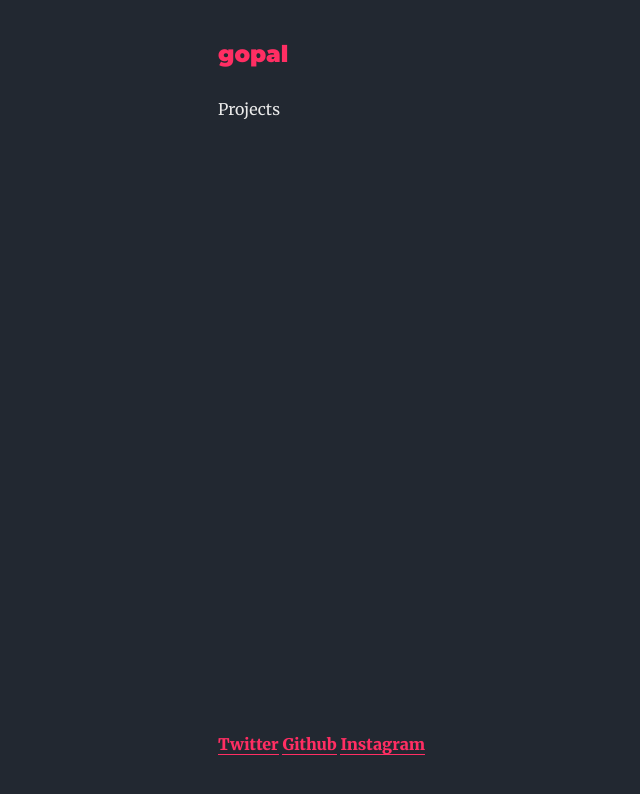
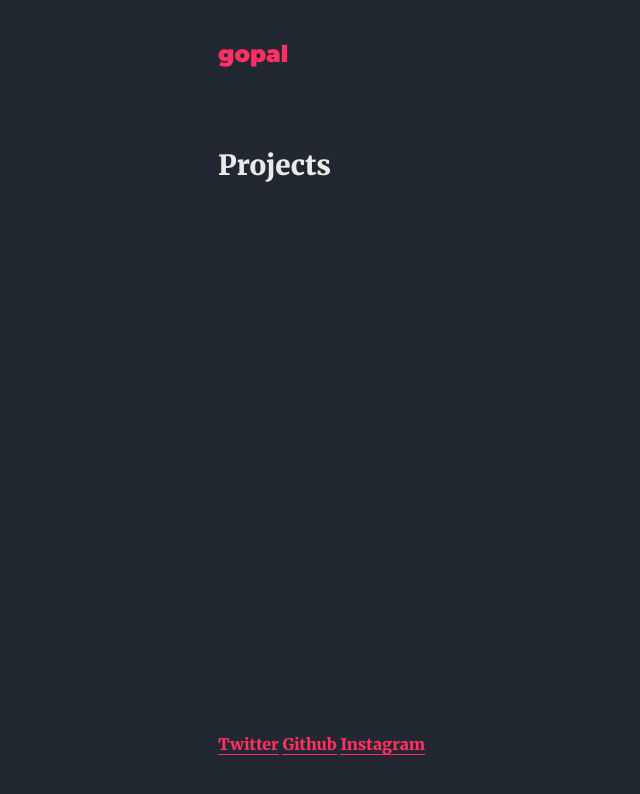
Before and after one commit to gopalgoel19/gopalgoel, a Gatsby site: page /projects in a window 1280 px wide. Shown: the whole page, without its empty margins (107-747 px from the left). Built offline with nearby package versions, Linux system fonts and the light colour scheme; Gatsby itself is replaced by a stand-in of ours; some packages are replaced by stand-ins of ours.

Commit message:
Add projects page

```diff
--- a/src/pages/about.tsx
+++ b/src/pages/about.tsx
@@ -9,7 +9,7 @@ const About = ({ location, data }) => {
   return (
     <ThemeContext>
       <Layout location={location} title={siteTitle}>
-        <SEO title="home" />
+        <SEO title="about" />
         <h2>About Me</h2>
         <p>
           I am a Software Engineer who works at <strong>Microsoft</strong>.
--- a/src/pages/projects.tsx
+++ b/src/pages/projects.tsx
@@ -2,19 +2,21 @@ import React from "react";
 import Layout from "../components/layout.js";
 import { graphql } from "gatsby";
 import { ThemeContext } from "../components/themeContext";
+import SEO from "../components/seo";
 
-const About = ({ location, data }) => {
+const Projects = ({ location, data }) => {
   const siteTitle = data.site.siteMetadata.title;
   return (
     <ThemeContext>
       <Layout location={location} title={siteTitle}>
-        Projects
+        <SEO title="projects" />
+        <h2>Projects</h2>
       </Layout>
     </ThemeContext>
   );
 };
 
-export default About;
+export default Projects;
 
 export const pageQuery = graphql`
   query {
```
